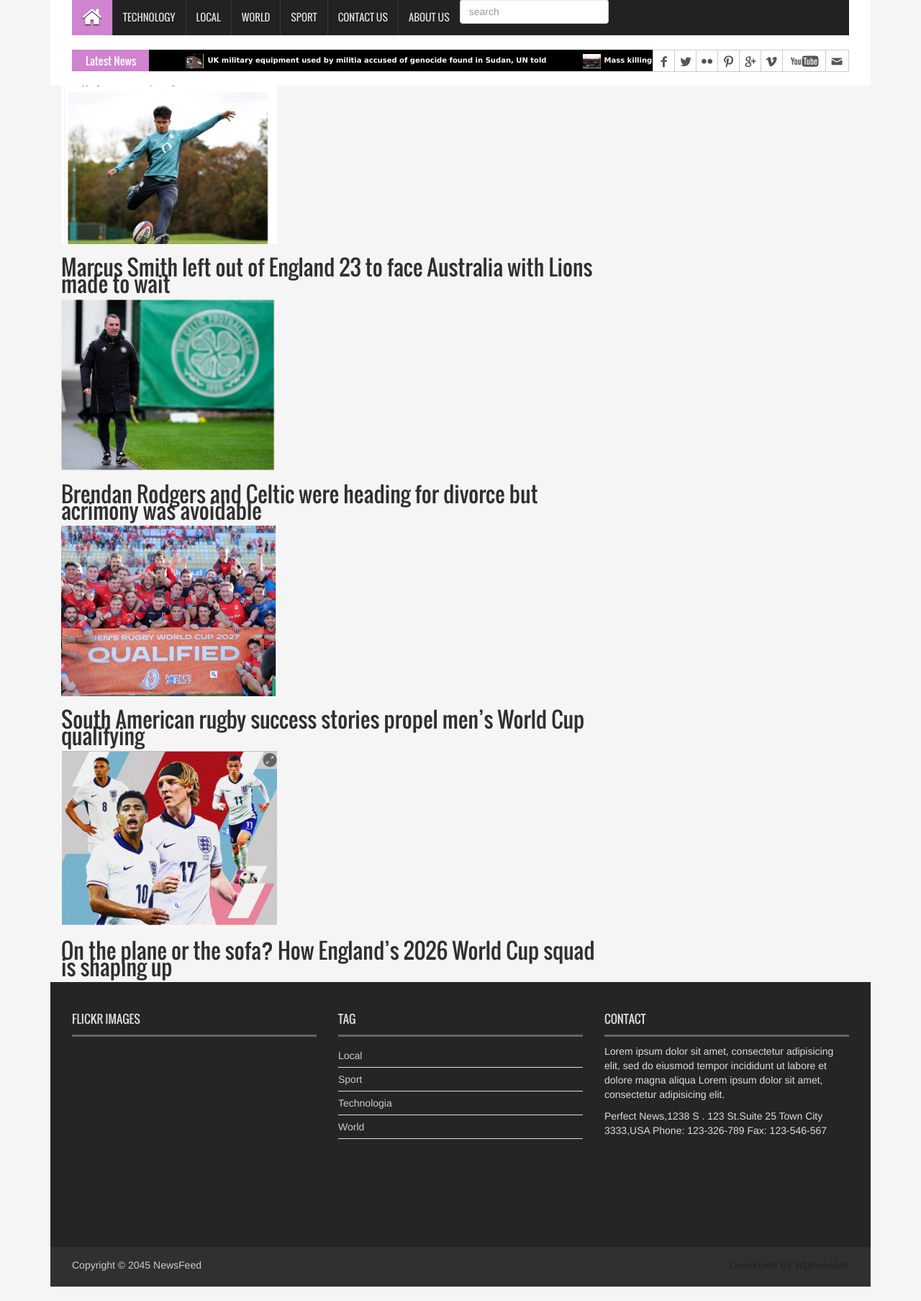
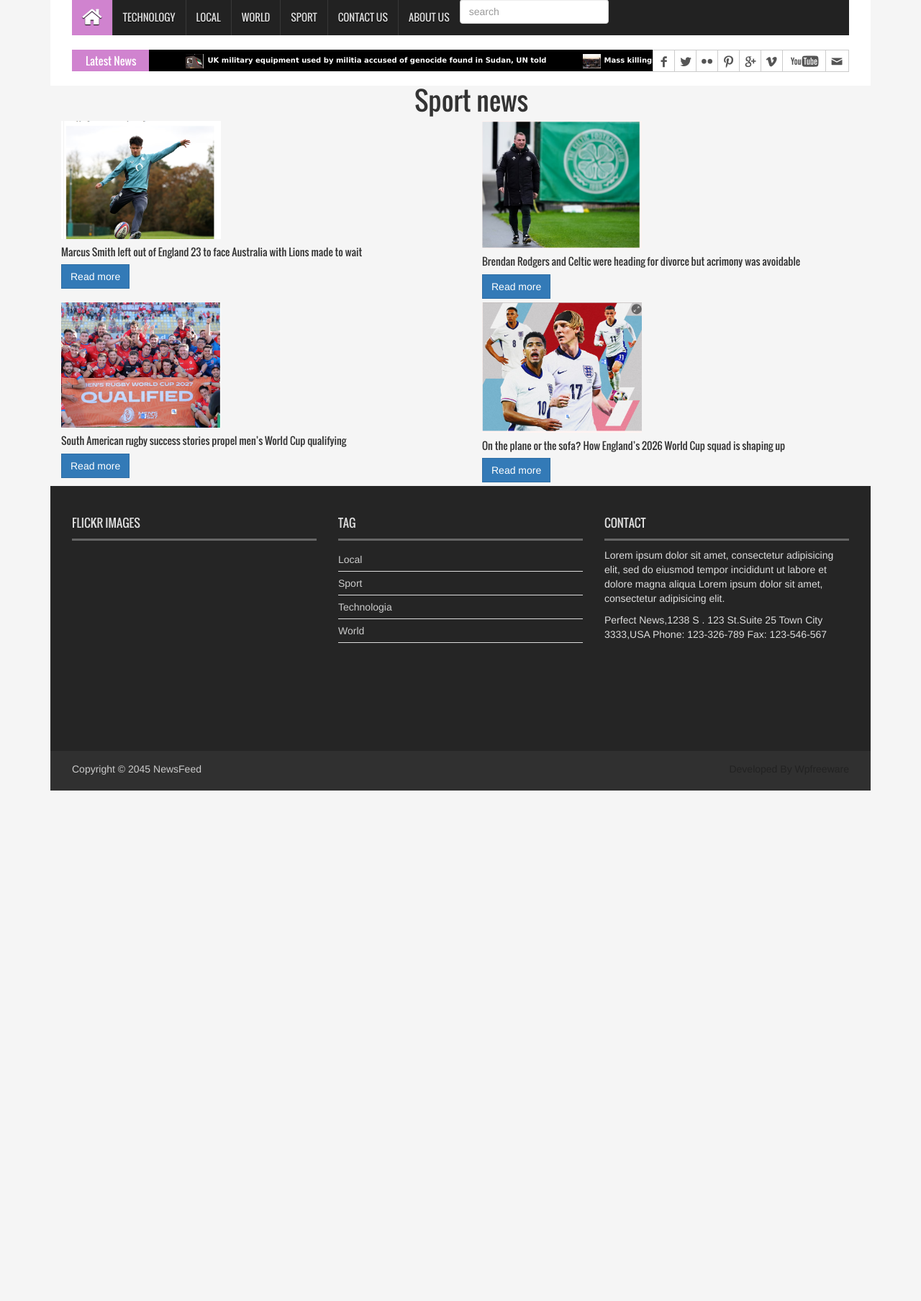
Before and after one commit to Bigmony23/News_blog_mohirdev, a Django app: page /sport/ in a window 1280 px wide. Shown: the part 197-2004 px from the top of the page at 72% size. After the commit the page ends 1295 px from the top, so only its background shows below. Run offline with Django 5.2, Linux system fonts and the light colour scheme; data comes from the database, SQL or seed files in the repository; both versions use the stored data as it was after the commit; some libraries are stand-ins or nearby versions.

Commit message:
changind design of category news

```diff
--- a/templates/news/sport_news.html
+++ b/templates/news/sport_news.html
@@ -3,17 +3,26 @@
 {% block title %} Local news {% endblock title %}
 
 {% block content %}
+<div class="container py-5">
+<h1 class="text-center mb-4">Sport news </h1>
+<div class="row g-4">
    {% for news in sport_news %}
-    <div class="container">
-    <div class="row">
-        <div class="col-sm-8">
+    <div class="col-nd-4 col-sm-6 col-12">
+    <div class="card h-100 shadow-sm border-0 rounded-4 overflow-hidden">
             <a href="{{ news.get_absolute_url }}">
-            <img src="{{ news.image.url }}" alt="{{ news.title }}" style="width: 40%" >
-            <h2>{{ news.title }}</h2>
+            <img src="{{ news.image.url }}" class="card-ing-top" alt="{{ news.title }}" style="width: 40%" >
             </a>
+        <div class="card-body d-flex flex-column justify-content-between">
+            <h5 class="card-title text-dark fw-bold"> {{ news.title }}</h5>
+            <a href="{{ news.get_absolute_url }}" class="btn btn-primary w-100 mt-2 rounded-pill"> Read more</a>
+
         </div>
     </div>
 
     </div>
+       {% empty %}
+       <p class="text-center text-muted"> No more available yet.</p>
     {% endfor %}
+</div>
+</div>
 {% endblock content %}
```
Also changed, not shown: templates/news/tecno_news.html (+14 -5 lines), templates/news/world_news.html (+14 -5 lines), db.sqlite3.
